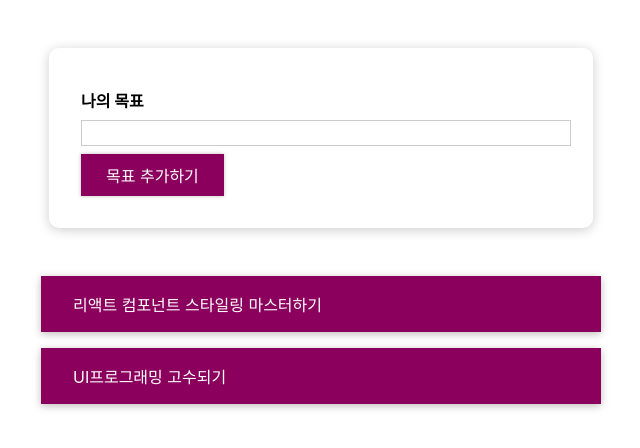
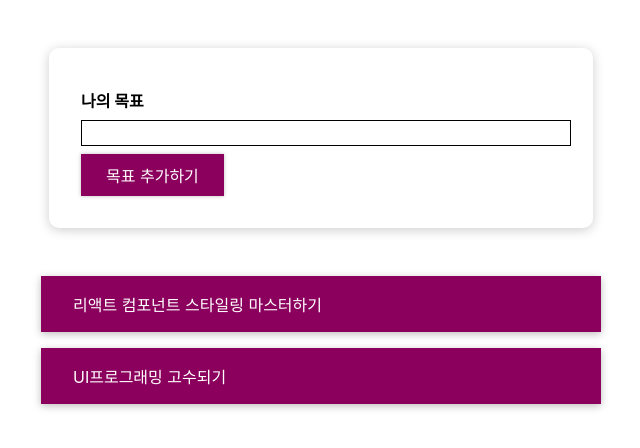
Before and after one commit to JuHo99/React-study202308, a React (Create React App) app: page / in a window 1280 px wide. Shown: the top 448 px of the page, without its empty margins (319-959 px from the left). Built offline with nearby package versions, Linux system fonts and the light colour scheme.

Commit message:
동적 인라인 스타일 변경

```diff
--- a/src/components/CourseGoals/CourseInput.js
+++ b/src/components/CourseGoals/CourseInput.js
@@ -6,7 +6,13 @@
 
     const [enteredText, setEnteredText] = useState('');
 
+    // 입력값 검증 상태변수
+    const [isValid,setIsValid] = useState(true);
+
     const textChangeHandler = e =>{
+        if (e.target.value.trim().length >0){
+            setIsValid(true)
+        }
         // console.log(e.target.value);
         setEnteredText(e.target.value);
     }
@@ -14,6 +20,12 @@
     const formSubimitHandler = e =>{
         e.preventDefault();
         // console.log(enteredText);
+
+        if(enteredText.trim().length === 0){
+            setIsValid(false);
+            return;
+        }
+
         onAdd(enteredText);
         setEnteredText('');
     }
@@ -23,6 +35,10 @@
       <div className="form-control">
         <label>나의 목표</label>
         <input
+        style={{
+            background : isValid? 'transparent' : 'salmon',
+            borderColor : isValid ? 'black' : 'red'
+        }}
         type="text"
         onChange={textChangeHandler}
         value={enteredText}
```
